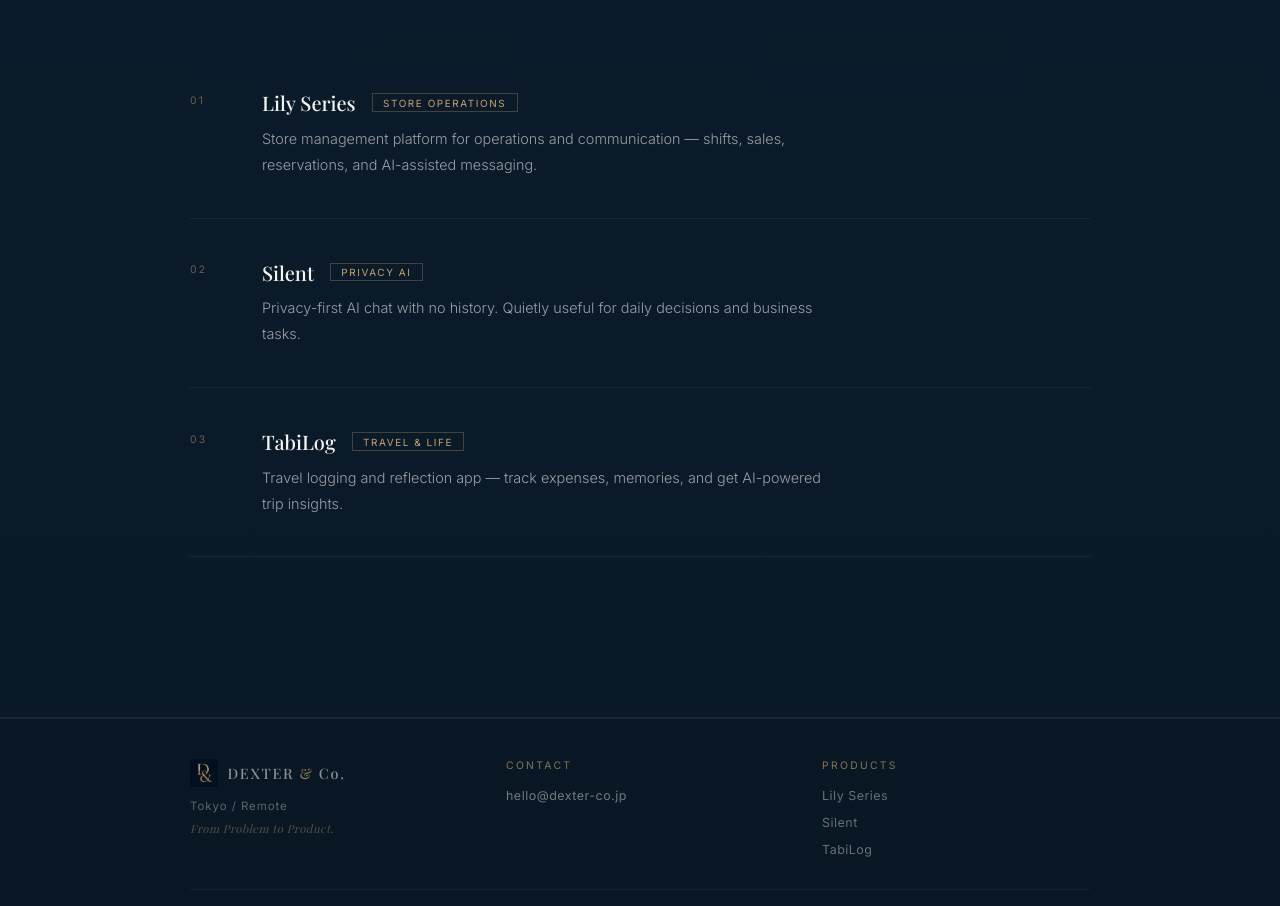
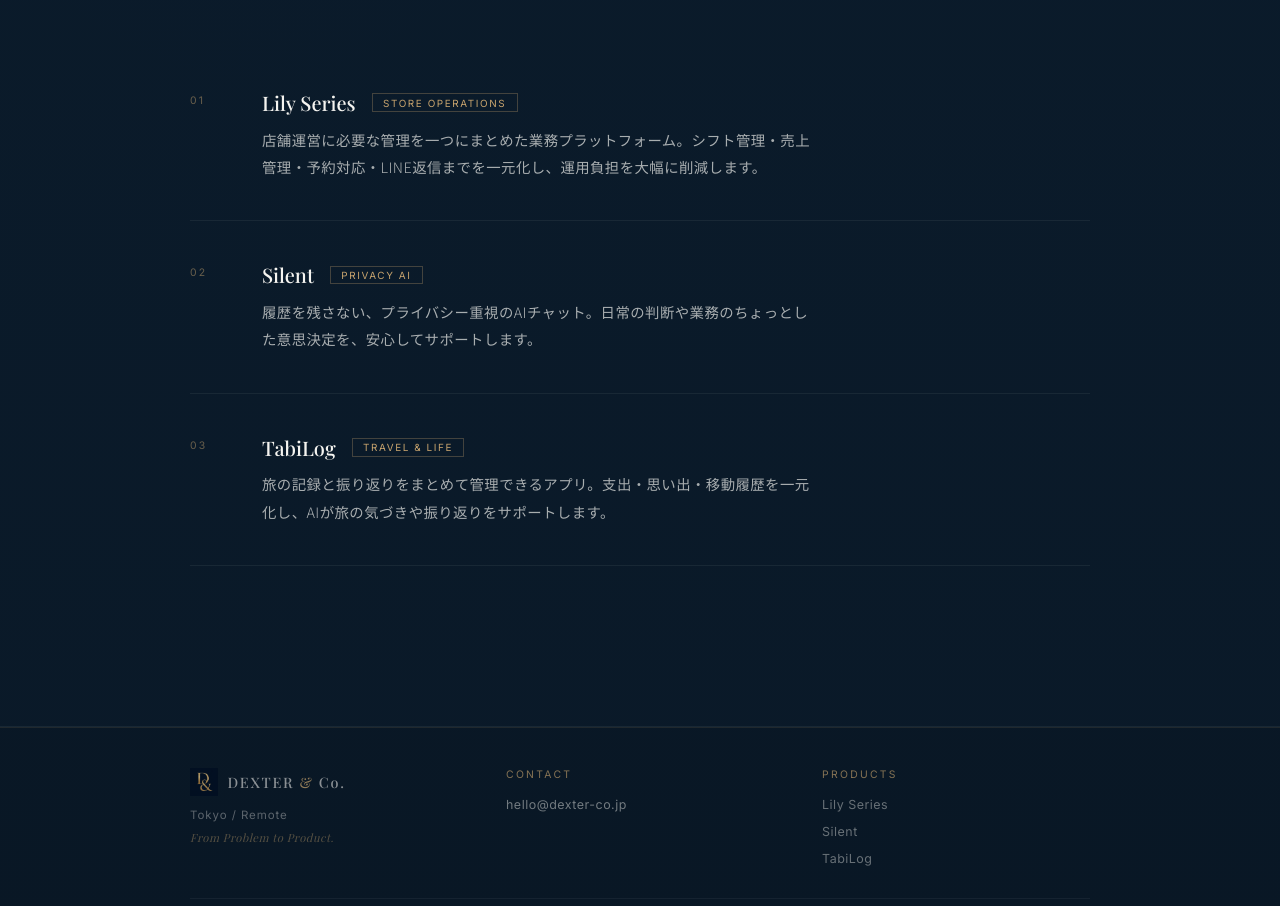
Before and after one commit to phanthyuu-hue/dexter-co-site, a Next.js app: page /about in a window 1280 px wide. Shown: the part 2760-3666 px from the top of the page. Built offline with nearby package versions, Linux system fonts and the light colour scheme; a web font is replaced by a local one.

Commit message:
feat: about Products説明文を日本語営業コピーに変更

```diff
--- a/app/about/page.tsx
+++ b/app/about/page.tsx
@@ -407,19 +407,19 @@
   {
     name: "Lily Series",
     tag: "Store Operations",
-    description: "Store management platform for operations and communication — shifts, sales, reservations, and AI-assisted messaging.",
+    description: "店舗運営に必要な管理を一つにまとめた業務プラットフォーム。シフト管理・売上管理・予約対応・LINE返信までを一元化し、運用負担を大幅に削減します。",
     index: "01",
   },
   {
     name: "Silent",
     tag: "Privacy AI",
-    description: "Privacy-first AI chat with no history. Quietly useful for daily decisions and business tasks.",
+    description: "履歴を残さない、プライバシー重視のAIチャット。日常の判断や業務のちょっとした意思決定を、安心してサポートします。",
     index: "02",
   },
   {
     name: "TabiLog",
     tag: "Travel & Life",
-    description: "Travel logging and reflection app — track expenses, memories, and get AI-powered trip insights.",
+    description: "旅の記録と振り返りをまとめて管理できるアプリ。支出・思い出・移動履歴を一元化し、AIが旅の気づきや振り返りをサポートします。",
     index: "03",
   },
 ];
@@ -511,12 +511,13 @@
                 </div>
                 <p
                   style={{
-                    fontFamily: "var(--font-inter)",
+                    fontFamily: "var(--font-noto)",
                     fontSize: "0.9rem",
-                    lineHeight: 1.8,
-                    color: "rgba(245,244,240,0.62)",
+                    lineHeight: 1.9,
+                    color: "rgba(245,244,240,0.68)",
                     fontWeight: 300,
                     maxWidth: "560px",
+                    letterSpacing: "0.03em",
                   }}
                 >
                   {product.description}
```
